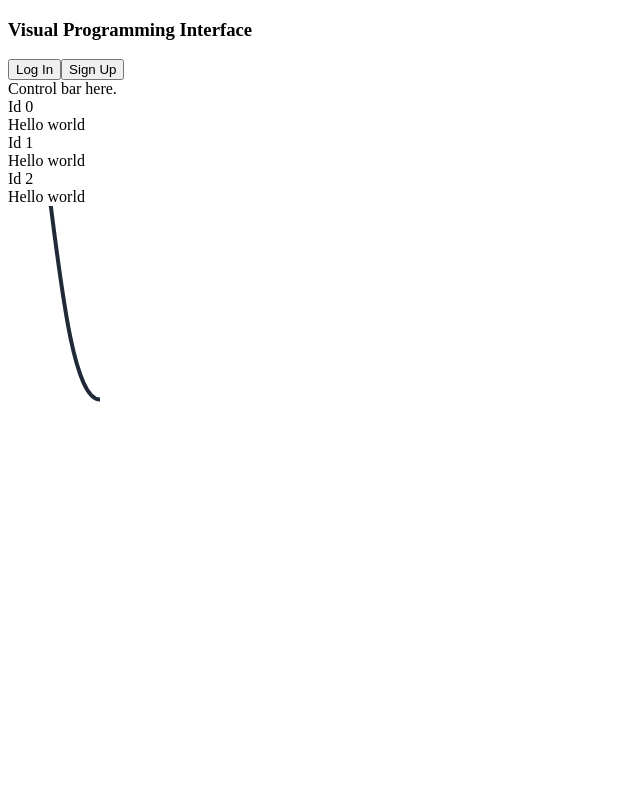
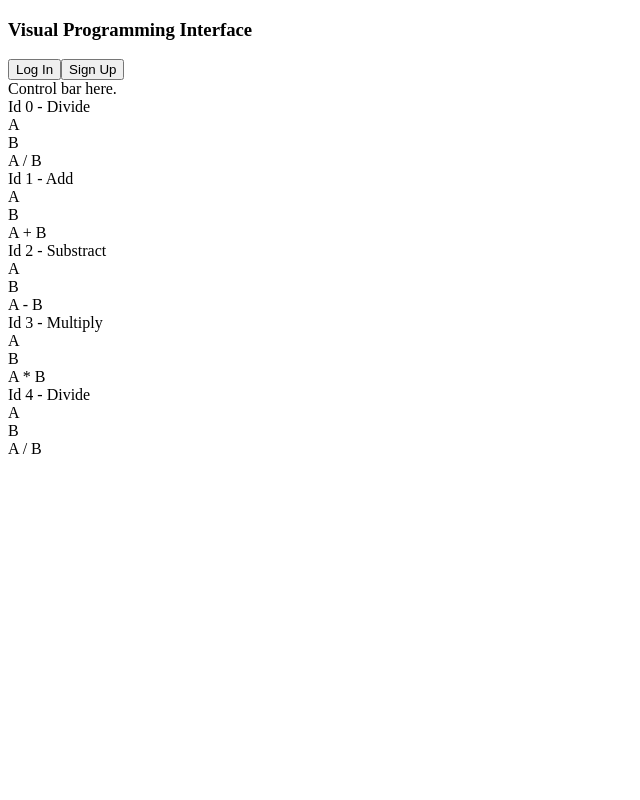
Before and after one commit to Survila-Dev/Visual-Calculator, a React (Create React App) app in the folder Frontend/vis-prog/: page / in a window 1280 px wide. Shown: the top 800 px of the page, without its empty margins (0-640 px from the left). Built offline with nearby package versions, Linux system fonts and the light colour scheme.

Commit message:
add different wsnodes and port descriptions

```diff
--- a/Frontend/vis-prog/src/components/workspace-field.tsx
+++ b/Frontend/vis-prog/src/components/workspace-field.tsx
@@ -5,10 +5,7 @@ import WSNode from "./ws-node"
 import { BackCanvas } from "./background-canvas"
 import { useAppDispatch, useAppSelector } from "../store/index"
 import { workfieldDragActions } from "../store/workfield-drag"
-
-const WSNodeHello = WSNode({wrappedComponent: (
-    <div>Hello world</div>
-)})
+import { WSNodeAddition, WSNodeDivision, WSNodeMultiplication, WSNodeSubtraction } from "./ws-node-comp"
 
 export const WorkspaceField: React.FC = () => {
 
@@ -19,9 +16,6 @@ export const WorkspaceField: React.FC = () => {
     const [fieldOnDrag, changeFieldOnDrag] = React.useState<boolean>(false)
 
     const workspacesStatus = useAppSelector((state) => state.workspaceStateReducers.workspaces)
-
-
-
     const dispatch = useAppDispatch()
 
     const listOfNodes: WSNodeType[] = useAppSelector((state) => {
@@ -76,7 +70,18 @@ export const WorkspaceField: React.FC = () => {
             >
                 <ControlBar/>
 
-                {listOfNodes.map((curNode) => <WSNodeHello WSNodeInput = {curNode} mousePosition = {mousePosition} fieldCOS = {fieldCOS}/>)}
+                {listOfNodes.map((curNode) => {
+                    switch (curNode.type) {
+                        case "addition":
+                            return <WSNodeAddition WSNodeInput = {curNode} mousePosition = {mousePosition} fieldCOS = {fieldCOS}/>
+                        case "substraction":
+                            return <WSNodeSubtraction WSNodeInput = {curNode} mousePosition = {mousePosition} fieldCOS = {fieldCOS}/>
+                        case "multiplication":
+                            return <WSNodeMultiplication WSNodeInput = {curNode} mousePosition = {mousePosition} fieldCOS = {fieldCOS}/>
+                        case "division":
+                            return <WSNodeDivision WSNodeInput = {curNode} mousePosition = {mousePosition} fieldCOS = {fieldCOS}/>
+                    }
+                })}
                 <BackCanvas mousePosition = {mousePosition}/>
             </div>
         </section>
--- /dev/null
+++ b/Frontend/vis-prog/src/components/ws-node-comp.tsx
@@ -0,0 +1,42 @@
+import React from "react"
+import WSNode from "./ws-node"
+
+export const WSNodeAddition = WSNode({
+    type: "addition",
+    title: "Add",
+    listOfPorts: [
+        {id: 0, position: {side: "left", row: 0}, jsxInput: <div>A</div>},
+        {id: 1, position: {side: "left", row: 1}, jsxInput: <div>B</div>},
+        {id: 2, position: {side: "right", row: 0}, jsxInput: <div>A + B</div>}
+    ]
+})
+
+export const WSNodeSubtraction = WSNode({
+    type: "substraction",
+    title: "Substract",
+    listOfPorts: [
+        {id: 0, position: {side: "left", row: 0}, jsxInput: <div>A</div>},
+        {id: 1, position: {side: "left", row: 1}, jsxInput: <div>B</div>},
+        {id: 2, position: {side: "right", row: 0}, jsxInput: <div>A - B</div>}
+    ]
+})
+
+export const WSNodeMultiplication = WSNode({
+    type: "multiplication",
+    title: "Multiply",
+    listOfPorts: [
+        {id: 0, position: {side: "left", row: 0}, jsxInput: <div>A</div>},
+        {id: 1, position: {side: "left", row: 1}, jsxInput: <div>B</div>},
+        {id: 2, position: {side: "right", row: 0}, jsxInput: <div>A * B</div>}
+    ]
+})
+
+export const WSNodeDivision = WSNode({
+    type: "division",
+    title: "Divide",
+    listOfPorts: [
+        {id: 0, position: {side: "left", row: 0}, jsxInput: <div>A</div>},
+        {id: 1, position: {side: "left", row: 1}, jsxInput: <div>B</div>},
+        {id: 2, position: {side: "right", row: 0}, jsxInput: <div>A / B</div>}
+    ]
+})
--- a/Frontend/vis-prog/src/components/ws-node-port.tsx
+++ b/Frontend/vis-prog/src/components/ws-node-port.tsx
@@ -8,12 +8,12 @@ import { workspacesStateActions } from "../store/workspaces";
 interface WSNodePortProps {
     id: number,
     parentNodeId: number,
-    position: {side: "left" | "right", row: number},
+    positionStyle: {top: string, left: string } | {top: string, right: string},
     parentBeingDragged: boolean,
     mousePosition: {x: number, y: number},
 }
 
-export function WSNodePort({id, parentNodeId, position, parentBeingDragged, mousePosition} :WSNodePortProps): JSX.Element {
+export function WSNodePort({id, parentNodeId, positionStyle, parentBeingDragged, mousePosition} :WSNodePortProps): JSX.Element {
 
     const portRef = React.useRef<HTMLDivElement | null>(null)
     const dispatch = useAppDispatch();
@@ -22,6 +22,9 @@ export function WSNodePort({id, parentNodeId, position, parentBeingDragged, mous
     const workfieldIsDragged = useAppSelector((state) => state.workfieldDragReducer.dragged)
 
     const [connected, changeConnected] = React.useState<boolean>(false)
+
+    // console.log("Node "+id)
+    // console.log(positionStyle)
 
     React.useEffect(() => {
         // Check if the port is connected via click on the connected port
@@ -57,24 +60,7 @@ export function WSNodePort({id, parentNodeId, position, parentBeingDragged, mous
         }
     }, [mousePosition])
 
-    function convertPositionToStyle(position : {side: "left" | "right", row: number}) {
-        const portLateralOffset = 18
-        const portRowOffset = 20
-        const portRowStartOffset = 40
-        const vertOffset = portRowStartOffset + portRowOffset * position.row;
 
-        if (position.side === "left") {
-            return ({
-                top: vertOffset + "px",
-                left: (-portLateralOffset) + "px"
-            })
-        } else {
-            return ({
-                top: vertOffset + "px",
-                right: (-portLateralOffset) + "px"
-            })
-        }
-    }
 
     function preventDefaultReaction(e: React.FormEvent) {
         e.preventDefault();
@@ -146,7 +132,7 @@ export function WSNodePort({id, parentNodeId, position, parentBeingDragged, mous
             id = {id as any as string}
             ref = {portRef}
             className = {"absolute w-3 h-3 border-[1px] rounded-full shadow-2xl bg-gray-800 border-white cursor-pointer hover:bg-white"}
-            style = {convertPositionToStyle(position)}
+            style = {positionStyle}
             onMouseDown = {handleClick}
             onMouseUp = {preventDefaultReaction}
         >
@@ -157,7 +143,7 @@ export function WSNodePort({id, parentNodeId, position, parentBeingDragged, mous
             id = {id as any as string}
             ref = {portRef}
             className = {"absolute w-3 h-3 border-[1px] rounded-full shadow-2xl border-white cursor-pointer hover:bg-white"}
-            style = {convertPositionToStyle(position)}
+            style = {positionStyle}
             onMouseDown = {handleClick}
             onMouseUp = {preventDefaultReaction}
         >
--- a/Frontend/vis-prog/src/components/ws-node.tsx
+++ b/Frontend/vis-prog/src/components/ws-node.tsx
@@ -5,7 +5,13 @@ import { useAppDispatch } from "../store"
 import { workspacesStateActions } from ".././store/workspaces"
 
 interface WSNodeParentProps {
-    wrappedComponent: JSX.Element,
+    type: "constant" | "addition" | "substraction" | "multiplication" | "division" | "output",
+    title: string,
+    listOfPorts: {
+        id: number,
+        position: {side: "left" | "right", row: number},
+        jsxInput: JSX.Element
+    }[]
 }
 
 interface WSNodeChildProps {
@@ -16,7 +22,7 @@ interface WSNodeChildProps {
 
 type WSNodeChildElement = ({ WSNodeInput, mousePosition, fieldCOS }: WSNodeChildProps) => JSX.Element
 
-export default function WSNode ({wrappedComponent}:WSNodeParentProps): WSNodeChildElement {
+export default function WSNode ({type, title, listOfPorts}:WSNodeParentProps): WSNodeChildElement {
 
     const ChildComponent = ({WSNodeInput, mousePosition, fieldCOS}: WSNodeChildProps): JSX.Element => {
 
@@ -61,13 +67,63 @@ export default function WSNode ({wrappedComponent}:WSNodeParentProps): WSNodeChi
             dispatch(workspacesStateActions.updateWSNodePosition({nodeId: WSNodeInput.id, newPosition: curPos}))
         }
 
-        const listOfPorts: {id: number, position: {side: "left" | "right", row: number}}[] = [
-            {id: 0, position: {side: "left", row: 0}},
-            {id: 1, position: {side: "left", row: 1}},
-            {id: 2, position: {side: "left", row: 2}},
-            {id: 3, position: {side: "right", row: 0}},
-            {id: 4, position: {side: "right", row: 1}},
-        ]
+        function convertPositionToStyle(
+            portOrDesc: "port" | "description",
+            position : {side: "left" | "right", row: number}) {
+
+            const portRowOffset = 20
+            const portRowStartOffsetPort = 40
+            const portRowStartOffsetDesc = 33
+
+
+            if (portOrDesc === "port") {
+                const portLateralOffset = 18
+                const vertOffset = portRowStartOffsetPort + portRowOffset * position.row;
+
+                if (position.side === "left") {
+
+                    return ({
+                        top: vertOffset + "px",
+                        left: (-portLateralOffset) + "px"
+                    })
+                } else {
+
+                    return ({
+                        top: vertOffset + "px",
+                        right: (-portLateralOffset) + "px"
+                    })
+                }
+
+            } else if (portOrDesc === "description") {
+                const portLateralOffset = 0
+                const vertOffset = portRowStartOffsetDesc + portRowOffset * position.row;
+
+                if (position.side === "left") {
+
+                    return ({
+                        top: vertOffset + "px",
+                        left: (portLateralOffset) + "px"
+                    })
+                } else {
+
+                    return ({
+                        top: vertOffset + "px",
+                        right: (portLateralOffset) + "px"
+                    })
+                }
+            } else {
+                console.error("Wrong position for the port.")
+                return {top: "0px", right: "0px"}
+            }
+        }
+
+        // const listOfPorts: {id: number, position: {side: "left" | "right", row: number}}[] = [
+        //     {id: 0, position: {side: "left", row: 0}},
+        //     {id: 1, position: {side: "left", row: 1}},
+        //     {id: 2, position: {side: "left", row: 2}},
+        //     {id: 3, position: {side: "right", row: 0}},
+        //     {id: 4, position: {side: "right", row: 1}},
+        // ]
 
         return (
             <article
@@ -78,9 +134,8 @@ export default function WSNode ({wrappedComponent}:WSNodeParentProps): WSNodeChi
                 onMouseUp = {handleMouseUp}
             >
                 <div className = "flex flex-col h-full">
-                    <div className = "flex-none text-xl px-2 pb-1 text-white">Id {WSNodeInput.id}</div>
+                    <div className = "flex-none text-xl px-2 pb-1 text-white">Id {WSNodeInput.id} - {title}</div>
                     <div className = "grow bg-slate-600">
-                        {wrappedComponent}
                     </div>
                 </div>
 
@@ -88,12 +143,22 @@ export default function WSNode ({wrappedComponent}:WSNodeParentProps): WSNodeChi
                     <WSNodePort
                         id = {curPort.id}
                         parentNodeId = {WSNodeInput.id}
-                        position = {curPort.position}
+                        positionStyle = {convertPositionToStyle("port", curPort.position)}
                         parentBeingDragged = {isBeingDragged}
                         mousePosition = {mousePosition}
                         />
+
                     )
                 )}
+
+                {listOfPorts.map((curPort) => (
+                    <div
+                        className = "absolute z-10 text-white px-1"
+                        style = {convertPositionToStyle("description", curPort.position)}
+                        >
+                        {curPort.jsxInput}
+                    </div>
+                ))}
             </article>
         )
     }
--- a/Frontend/vis-prog/src/store/canvas-curves.tsx
+++ b/Frontend/vis-prog/src/store/canvas-curves.tsx
@@ -15,12 +15,9 @@ export interface CurveConnectionList {
 }
 
 const initCurveConnections: CurveConnection[] = [
-    {firstNodeId: 0, firstPortId: 3, secondNodeId: 1, secondPortId: 0, firstPortPosition: {x: 0, y: 0}, secondPortPosition: {x:100, y:400}},
-    {firstNodeId: 0, firstPortId: 4, secondNodeId: 2, secondPortId: 1, firstPortPosition: {x: 0, y: 0}, secondPortPosition: {x:100, y:100}},
+    // {firstNodeId: 0, firstPortId: 3, secondNodeId: 1, secondPortId: 0, firstPortPosition: {x: 0, y: 0}, secondPortPosition: {x:100, y:400}},
+    // {firstNodeId: 0, firstPortId: 4, secondNodeId: 2, secondPortId: 1, firstPortPosition: {x: 0, y: 0}, secondPortPosition: {x:100, y:100}},
 ]
-
-// initNode1.connections[0] = {portSelf: 3, portOther: 0, otherNode: initNode2}
-// initNode1.connections[1] = {portSelf: 4, portOther: 1, otherNode: initNode3}
 
 export const curveConnectionsSlice = createSlice({
     name: "curveConnections",
--- a/Frontend/vis-prog/src/store/workspaces.tsx
+++ b/Frontend/vis-prog/src/store/workspaces.tsx
@@ -2,7 +2,7 @@ import { createAsyncThunk, createSlice, PayloadAction } from "@reduxjs/toolkit"
 
 export interface WSNodeType {
     id: number,
-    type: "constant" | "addition" | "substraktion" | "multiplication" | "division",
+    type: "constant" | "addition" | "substraction" | "multiplication" | "division" | "output",
     connections: {portSelf: number, portOther: number, otherNodeId: number}[],
     position: {x: number, y: number}
 }
@@ -20,22 +20,26 @@ export interface Workspaces {
 }
 
 const initNode1: WSNodeType = {
-    id: 0, type: "constant", connections: [], position: {x: 50, y: 130}
+    id: 0, type: "division", connections: [], position: {x: 50, y: 130}
 }
 const initNode2: WSNodeType = {
-    id: 1, type: "constant", connections: [], position: {x: 200, y: 50}
+    id: 1, type: "addition", connections: [], position: {x: 200, y: 50}
 }
 const initNode3: WSNodeType = {
-    id: 2, type: "constant", connections: [], position: {x: 300, y: 300}
+    id: 2, type: "substraction", connections: [], position: {x: 400, y: 400}
 }
-initNode1.connections[0] = {portSelf: 3, portOther: 0, otherNodeId: 1}
-initNode1.connections[1] = {portSelf: 4, portOther: 1, otherNodeId: 0}
+const initNode4: WSNodeType = {
+    id: 3, type: "multiplication", connections: [], position: {x: 300, y: 400}
+}
+const initNode5: WSNodeType = {
+    id: 4, type: "division", connections: [], position: {x: 400, y: 300}
+}
 
 
 const initWorkspace: Workspace = {
     name: "First workspace",
     id: 0,
-    nodes: [initNode1, initNode2, initNode3],
+    nodes: [initNode1, initNode2, initNode3, initNode4, initNode5],
 }
 
 const workspacesInitValues: Workspaces = {
```
